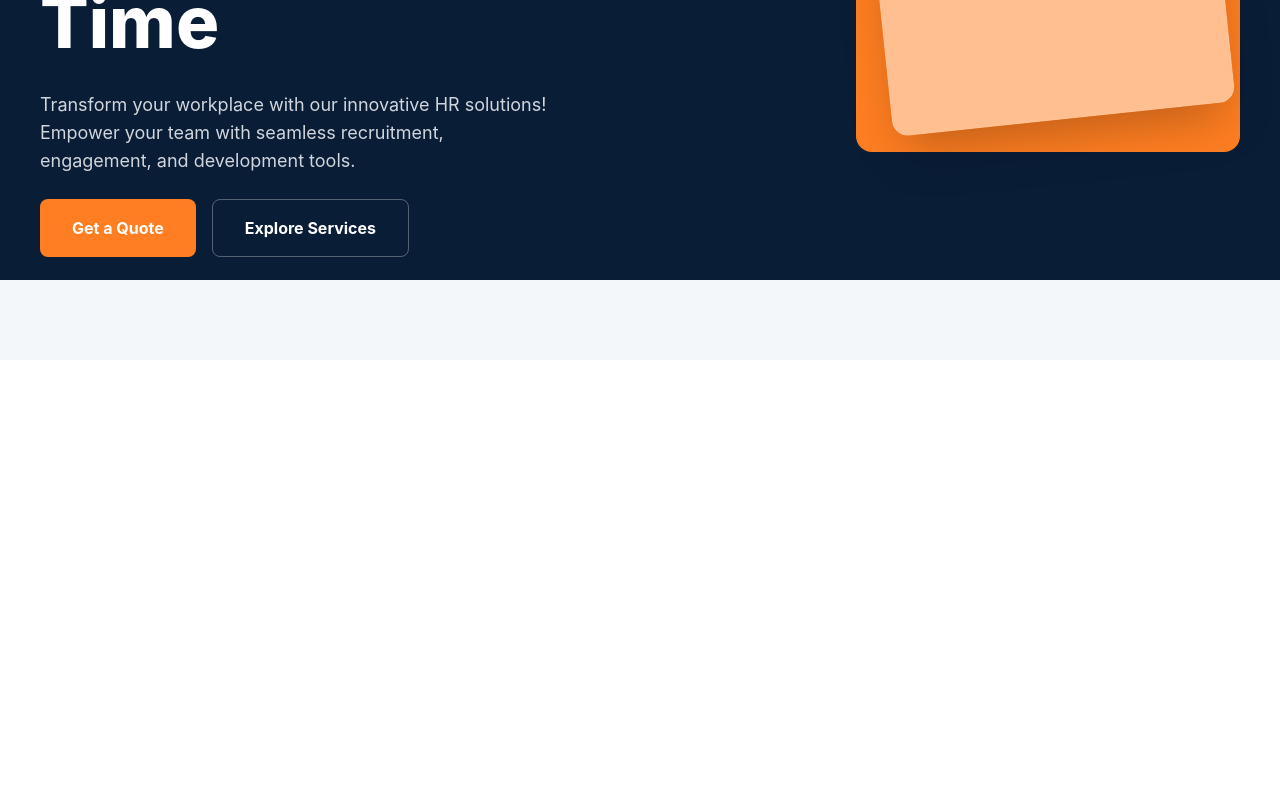
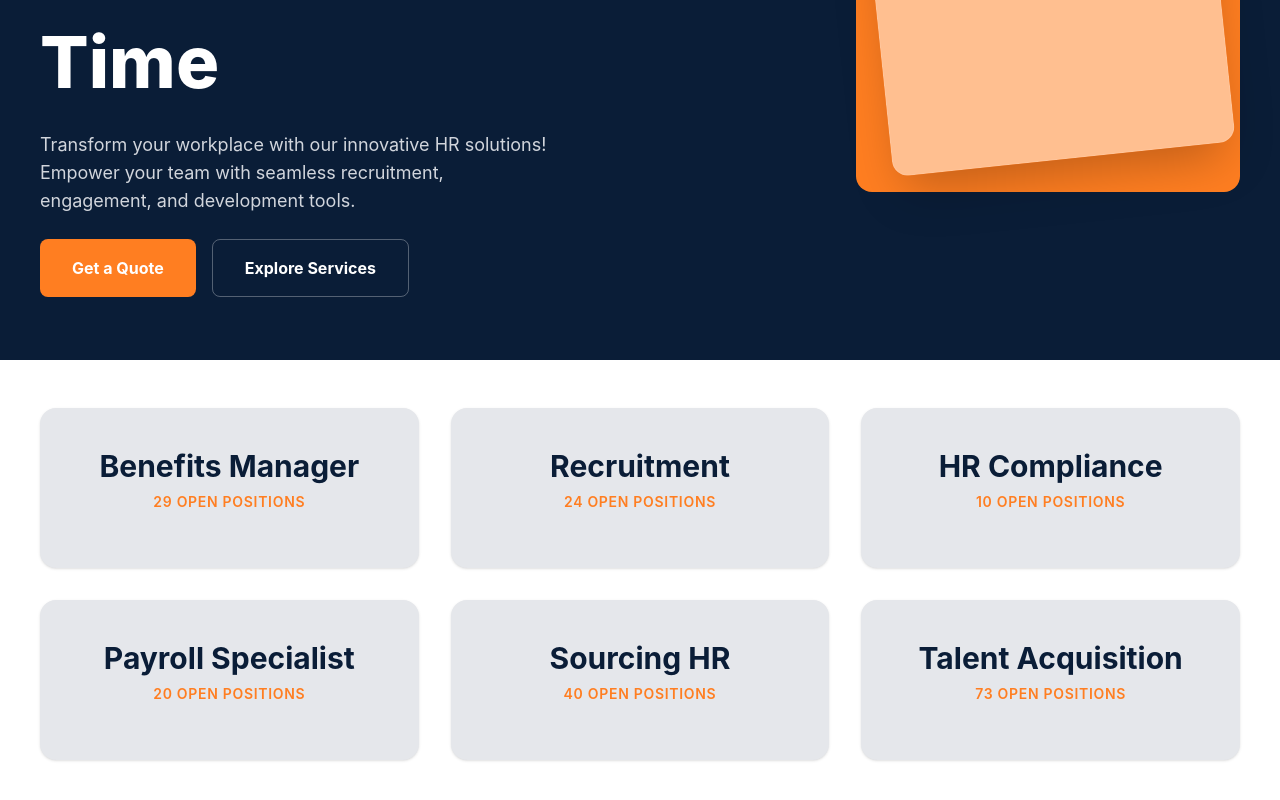
Before and after one commit to dreadlord-runner/WIDTHHUB-Project, a React (Vite) app in the folder my-website/: page / in a window 1280 px wide. Shown: the part 440-1240 px from the top of the page. Before the commit the page ends 800 px from the top, so only its background shows below. Built offline with nearby package versions, Linux system fonts and the light colour scheme.

Commit message:
Add Stats component and integrate it into App; update Hero section height

```diff
--- a/my-website/src/App.jsx
+++ b/my-website/src/App.jsx
@@ -1,12 +1,15 @@
 import Hero from "./components/Hero.jsx";
 import Navbar from "./components/Navbar.jsx";
+import Stats from "./components/Stats.jsx";
+
 function App() {
   return (
     <div className="min-h-screen bg-softGray">
       <Navbar />
       <Hero />
+      <Stats />
 
-      {/** Stats and Services! */}
+      {/** Services is next! */}
     </div>
   );
 }
--- a/my-website/src/components/Hero.jsx
+++ b/my-website/src/components/Hero.jsx
@@ -2,7 +2,7 @@ import React from "react";
 
 const Hero = () => {
   return (
-    <section className="bg-primary min-h-[80vh] flex items-center px-10">
+    <section className="bg-primary min-h-[90vh] flex items-center px-10">
       <div className="max-w-7xl mx-auto grid md:grid-cols-2 gap-10 items-center">
         {/* Text Content*/}
         <div className="text-white space-y-6">
--- /dev/null
+++ b/my-website/src/components/Stats.jsx
@@ -0,0 +1,36 @@
+import React from "react";
+
+const Stats = () => {
+  const statData = [
+    { title: "Benefits Manager", info: "29 Open positions" },
+    { title: "Recruitment", info: "24 Open positions" },
+    { title: "HR Compliance", info: "10 Open positions" },
+    { title: "Payroll Specialist", info: "20 Open positions" },
+    { title: "Sourcing HR", info: "40 Open positions" },
+    { title: "Talent Acquisition", info: "73 Open positions" },
+  ];
+
+  return (
+    <section className="bg-white py-12 border-b border-gray-100">
+      <div className="max-w-7xl mx-auto px-10">
+        <div className="grid grid-cols-2 md:grid-cols-3 gap-8 text-center">
+          {statData.map((item, index) => (
+            <div
+              key={index}
+              className="space-y-2 bg-gray-200 rounded-2xl h-40 shadow"
+            >
+              <h2 className="text-3xl font-bold text-primary mt-10">
+                {item.title}
+              </h2>
+              <p className="text-accent font-semibold uppercase tracking-wider text-sm">
+                {item.info}
+              </p>
+            </div>
+          ))}
+        </div>
+      </div>
+    </section>
+  );
+};
+
+export default Stats;
```
